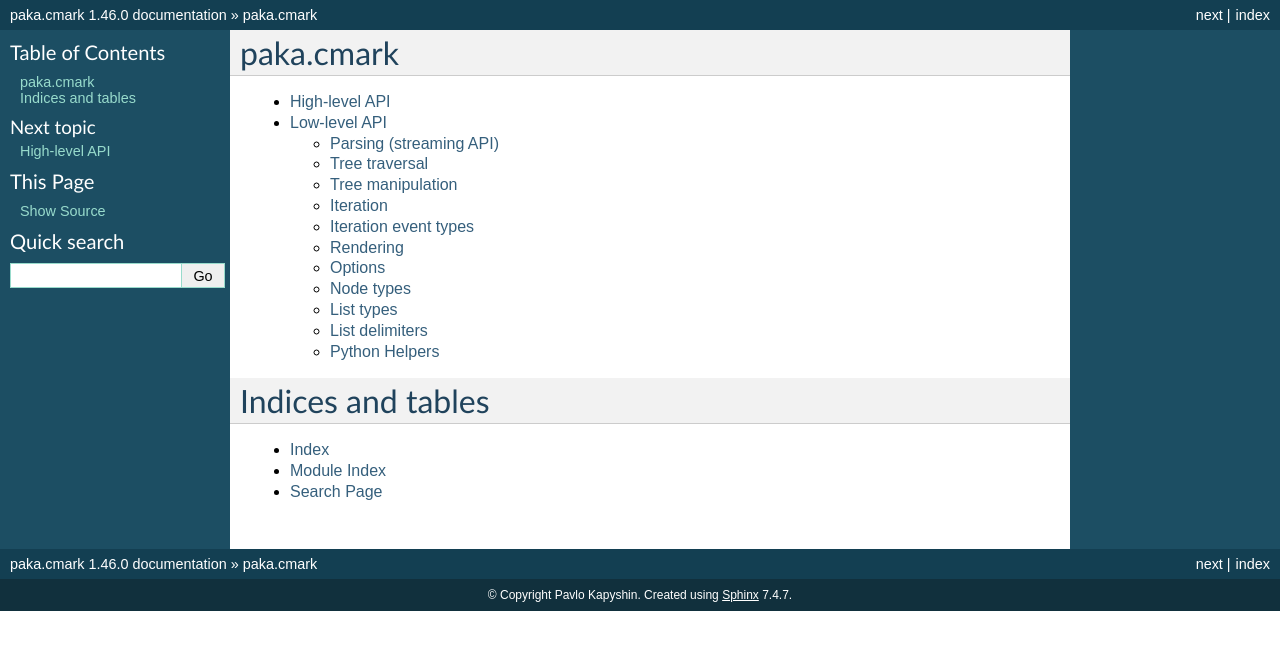
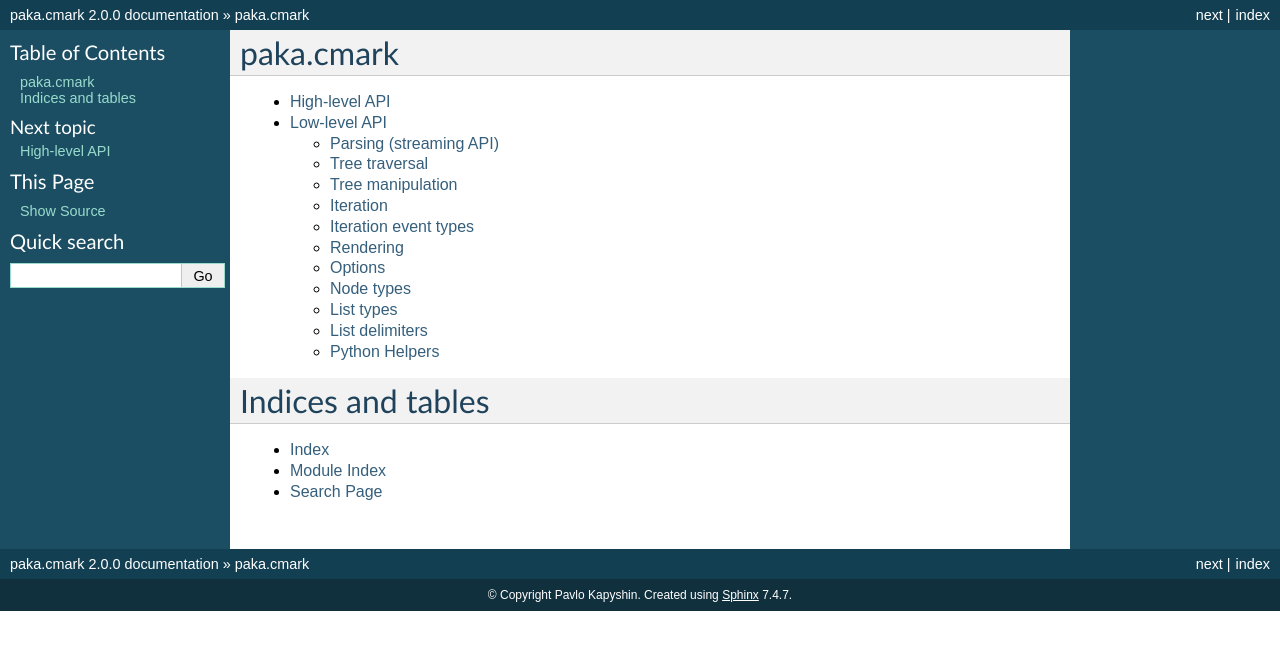
Before and after one commit to kapyshin/paka.cmark, a Sphinx documentation site: the page built from docs/index.rst, in a window 1280 px wide. Shown: the top 650 px of the page. Built offline with Sphinx 7.4.7, drawn with Linux system fonts in a browser that asks for light colours.

Commit message:
Increment version

```diff
--- a/docs/conf.py
+++ b/docs/conf.py
@@ -32,9 +32,9 @@ author = 'Pavlo Kapyshin'
 # built documents.
 #
 # The short X.Y version.
-version = '1.46'
+version = '2.0'
 # The full version, including alpha/beta/rc tags.
-release = '1.46.0'
+release = '2.0.0'
 
 # The language for content autogenerated by Sphinx. Refer to documentation
 # for a list of supported languages.
--- a/setup.py
+++ b/setup.py
@@ -16,7 +16,7 @@ setuptools.setup(
         "Very lightweight CFFI-based Python bindings to cmark library"
         " (CommonMark implementation in C)."),
     long_description=_get_long_description(),
-    version="1.46.0",
+    version="2.0.0",
     packages=setuptools.find_packages(),
     setup_requires=["cffi>=1.0.0"],
     install_requires=["cffi>=1.0.0"],
```
